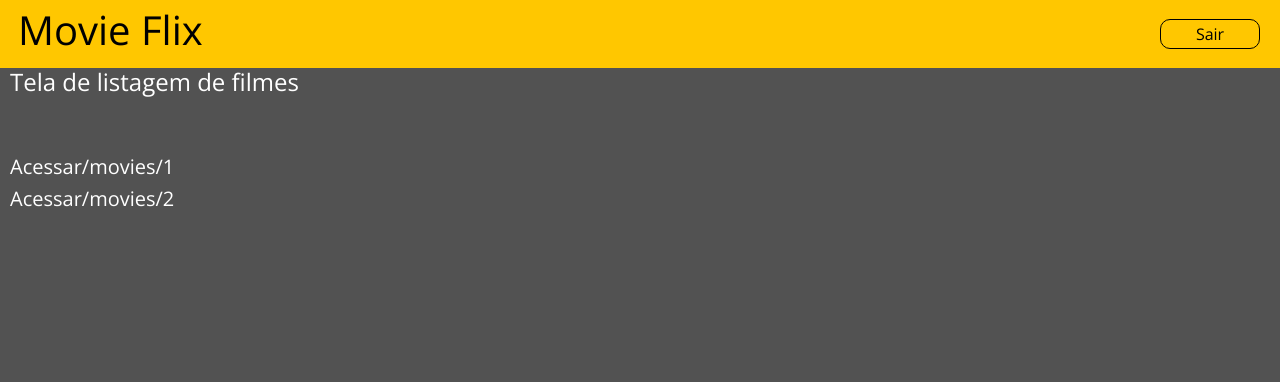
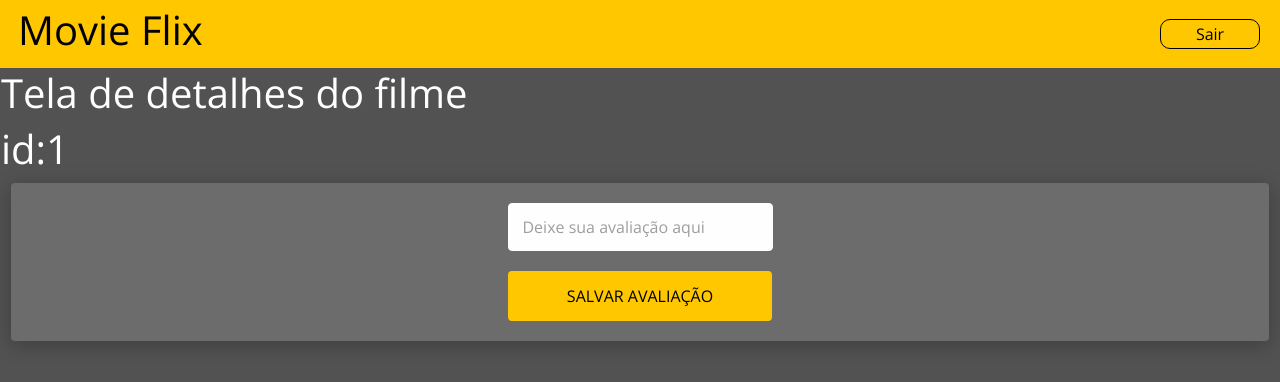
Before and after one commit to Romariorfr/frontend-movie-flix, a React (Create React App) app: page / in a window 1280 px wide. Shown: the top 382 px of the page. Built offline with nearby package versions, Linux system fonts and the light colour scheme.

Commit message:
:sparkles: feat: adicionado page MovieId, card de avaliação e estilos

```diff
--- a/src/App.tsx
+++ b/src/App.tsx
@@ -1,13 +1,13 @@
 import './App.css';
 import './Assets/styles/custom.scss';
 import Header from './Components/Header';
-import Movies from './Pages/Movies';
+import MoviesId from './Pages/MoviesId';
 
 function App() {
   return (
     <>
       <Header />
-      <Movies/>
+      <MoviesId/>
     </>
   );
 }
--- /dev/null
+++ b/src/Pages/MoviesId/index.tsx
@@ -0,0 +1,17 @@
+import Input from '../../Components/Input';
+import './styles.css';
+
+const MoviesId = () => {
+  return (
+    <div className="movieid-container">
+      <h1>Tela de detalhes do filme</h1>
+      <h1>id:1</h1>
+      <div className="avaliacao-card">
+        <Input value="Deixe sua avaliação aqui" onChange={() => {}} />
+        <button className="btn-login">SALVAR AVALIAÇÃO</button>
+      </div>
+    </div>
+  );
+};
+
+export default MoviesId;
--- /dev/null
+++ b/src/Pages/MoviesId/styles.css
@@ -0,0 +1,23 @@
+.movieid-container {
+  margin: 1px;
+}
+
+.avaliacao-card {
+  display: flex;
+  flex-direction: column;
+  align-items: center;
+  background: #6c6c6c;
+  box-shadow: 0px 4px 20px rgba(0, 0, 0, 0.25);
+  border-radius: 4px;
+  padding: 20px;
+  margin: 10px;
+}
+
+.btn-login {
+  height: 50px;
+  width: 264px;
+  background-color: #ffc700;
+  border-radius: 4px;
+  border: none;
+  margin-top: 0px;
+}
```
